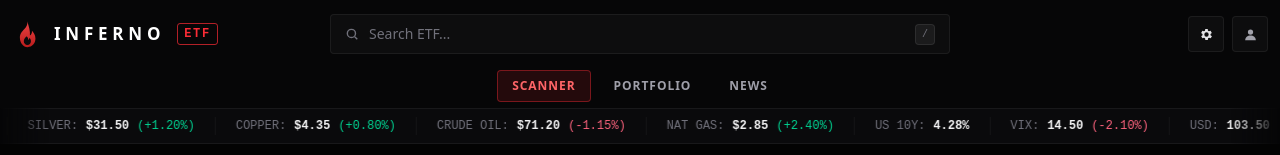
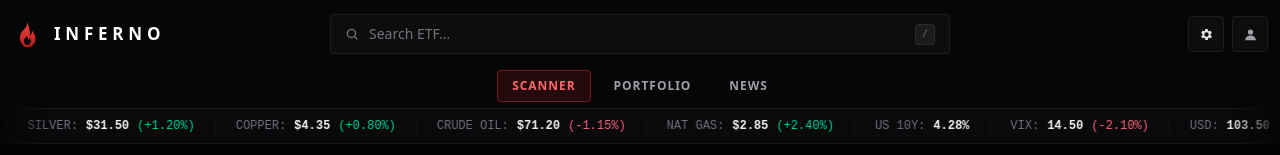
Before and after one commit to AdisonInferno/InfernoETF, a Next.js app: page /scanner in a window 1280 px wide. Shown: the top 155 px of the page. Built offline with nearby package versions, Linux system fonts and the light colour scheme.

Commit message:
Usuń napis ETF z loga
Co-Authored-By: Claude Opus 5.5 <noreply@anthropic.com>
Claude-Session: https://claude.ai/code/session_01EA6PoHx4GXPnZqFgfHGajp

```diff
--- a/components/SiteHeader.tsx
+++ b/components/SiteHeader.tsx
@@ -133,9 +133,6 @@ export default function SiteHeader() {
         <Link href="/scanner" className="flex items-center gap-3 justify-self-start">
           <LogoMark />
           <span className="text-[17px] font-bold tracking-[0.28em] text-white">INFERNO</span>
-          <span className="rounded-[3px] border border-red-500/70 px-1.5 py-[1px] font-mono text-[12px] font-bold tracking-[0.14em] text-red-500">
-            ETF
-          </span>
         </Link>
 
         <SearchBox />
```
